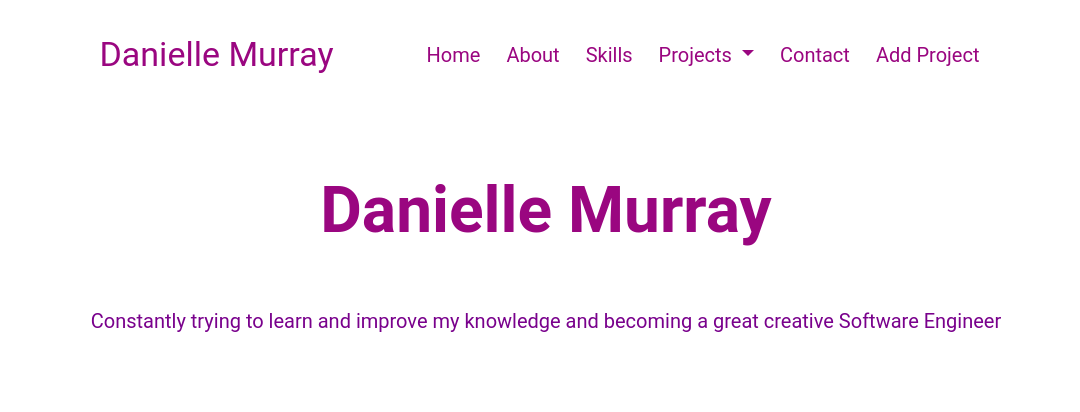
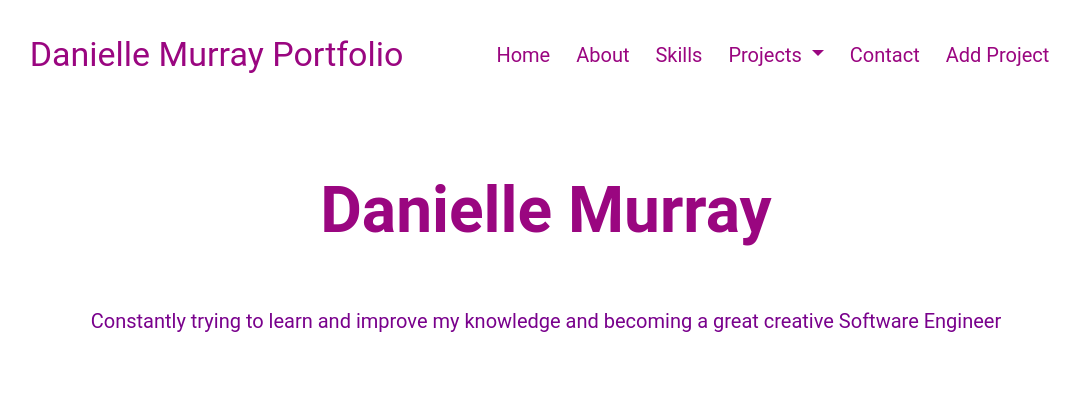
Before and after one commit to DanielleM27/portfolio-with-sqlalchemy, a Flask app: page /about in a window 1280 px wide; the page is wider, and only the part inside the window is pictured. Shown: the top 412 px of that part, without its empty margins (94-1174 px from the left). Run offline with Flask 2, Linux system fonts and the light colour scheme; data comes from the database, SQL or seed files in the repository.

Commit message:
Update layout.html

```diff
--- a/templates/layout.html
+++ b/templates/layout.html
@@ -14,7 +14,7 @@
         <section class="navigation">
             <nav class="navbar navbar-expand-lg">
                 <div class="container-fluid">
-                  <a class="navbar-brand" href="{{ url_for('index') }}">Danielle Murray</a>
+                  <a class="navbar-brand" href="{{ url_for('index') }}">Danielle Murray Portfolio</a>
                   <button class="toggle" type="button" data-bs-toggle="collapse" data-bs-target="#navbarContent" aria-controls="navbarContent" aria-expanded="false" aria-label="Toggle navigation">
                     <i class="fas fa-bars"></i>
                   </button>
```
